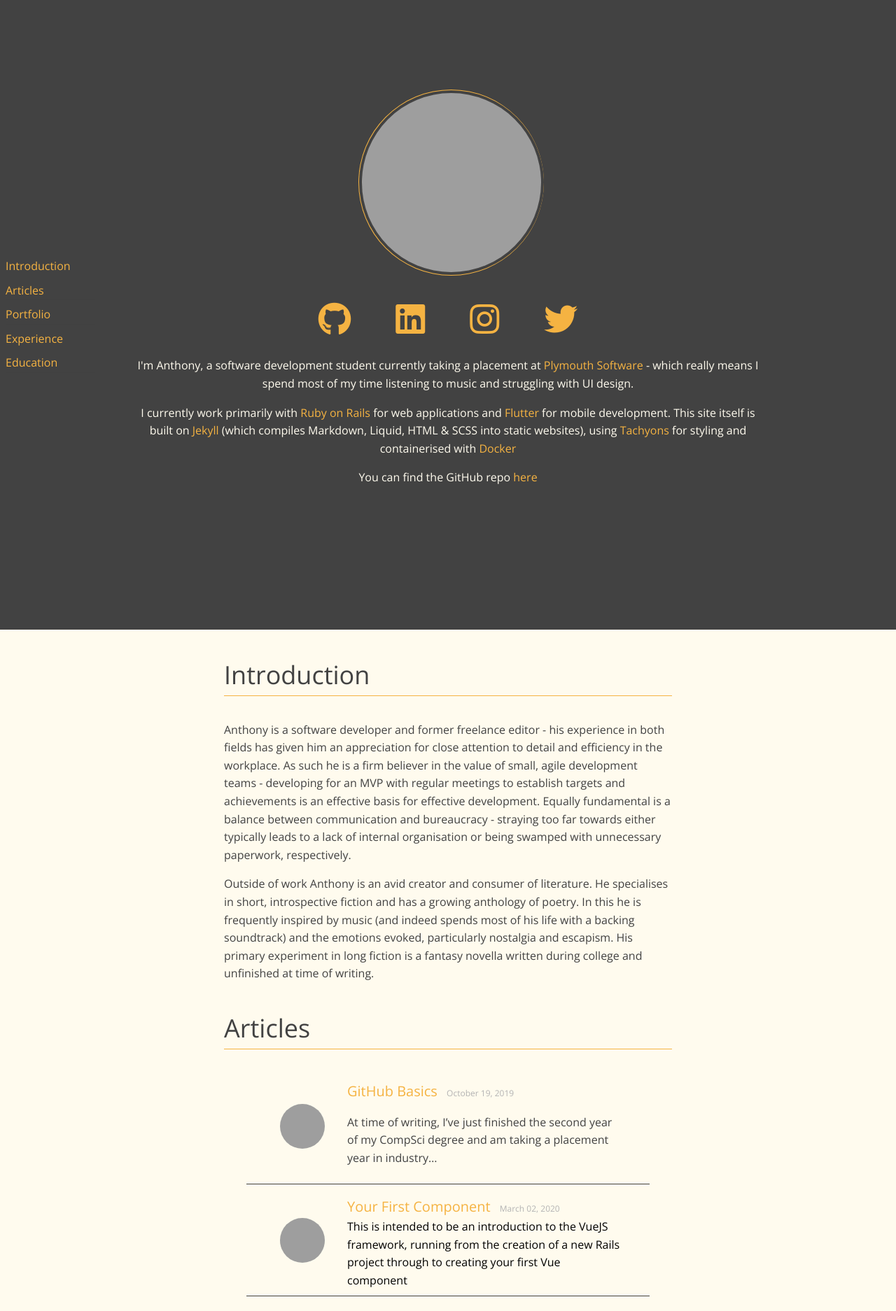
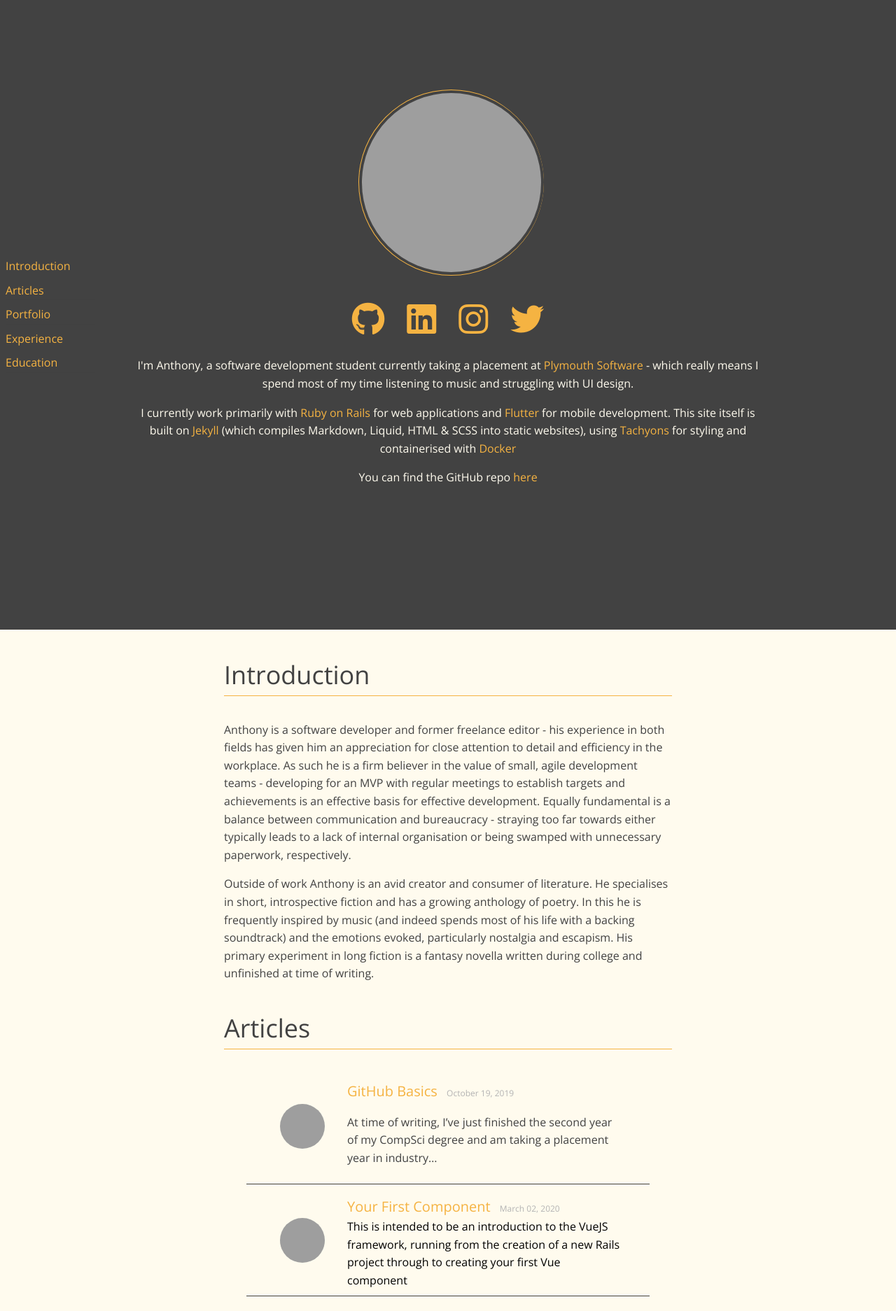
Before and after one commit to delete-44/website, a Jekyll site: the page built from index.html, in a window 1280 px wide. Shown: the top 1874 px of the page at 70% size. Built offline with Jekyll 4.4.1, drawn with Linux system fonts in a browser that asks for light colours; nearby versions of some CDN libraries; grey boxes are pictures that could not be loaded.

Commit message:
Improved spacing

```diff
--- a/_includes/contact-info.html
+++ b/_includes/contact-info.html
@@ -1,6 +1,6 @@
 {% for resource in site.data.resources %}
   {% if include.size %}
-    <a class='link secondary hover-secondary-darken f{{ size }} mh{{ size | times: 4 }} dn dib-ns'
+    <a class='link secondary hover-secondary-darken f{{ size }} mh{{ size | times: 3 }} dn dib-ns'
       href='{{ resource[1].url }}'>
   {% else %}
     <a class='link secondary hover-secondary-darken f4 mh1 dn dib-ns' href='{{ resource[1].url }}'>
```
